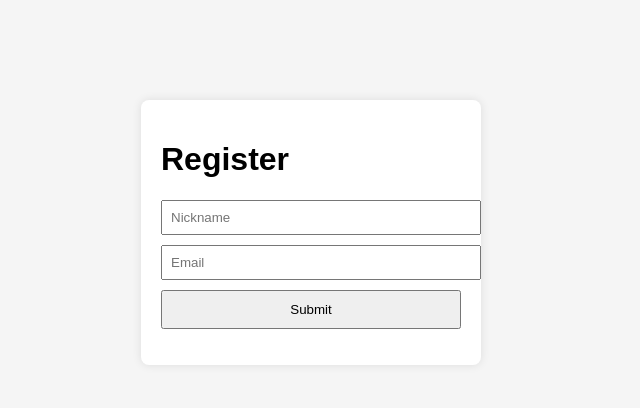
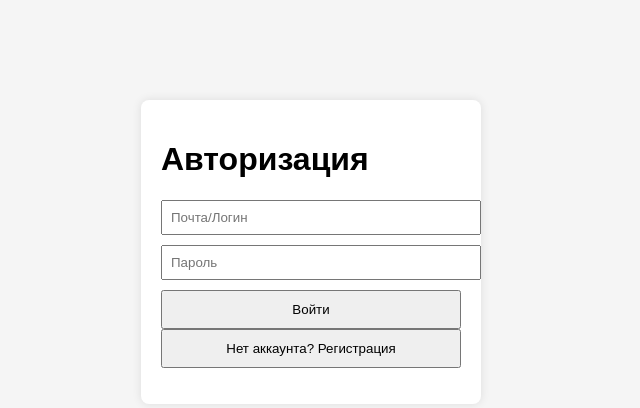
Before and after one commit to LeoriusMalz/social_web_project, a FastAPI app: page /login in a window 1280 px wide. Shown: the top 408 px of the page, without its empty margins (329-969 px from the left). Run offline with FastAPI, Linux system fonts and the light colour scheme; parts of the project's set-up code (start-up, migrations or seed data) failed here and were passed over.

Commit message:
Fixing of login and registration flows

```diff
--- a/api/users.py
+++ b/api/users.py
@@ -7,8 +7,9 @@ router = APIRouter()
 @router.post("/")
 async def create_user_api(data: dict, db=Depends(get_db)):
     print(data)
-    return await create_user(db, data["username"], data["email"])
+    return await create_user(db, data["nickname"], data["email"])
 
 @router.get("/{user_id}")
 async def get_user_api(user_id: int, db=Depends(get_db)):
+    print(await get_user(db, user_id))
     return await get_user(db, user_id)
--- a/pages.py
+++ b/pages.py
@@ -9,6 +9,10 @@ templates = Jinja2Templates(directory="templates")
 async def login_page(request: Request):
     return templates.TemplateResponse(request, "login.html", {"request": request})
 
+@router.get("/register", response_class=HTMLResponse)
+async def register_page(request: Request):
+    return templates.TemplateResponse(request, "register.html", {"request": request})
+
 @router.get("/id{user_id}", response_class=HTMLResponse)
 async def profile_page(request: Request, user_id: int):
     return templates.TemplateResponse(request, "profile.html", {"request": request, "user_id": user_id})
--- a/queries/init/schema.sql
+++ b/queries/init/schema.sql
@@ -26,11 +26,11 @@ CREATE TABLE IF NOT EXISTS participant_roles (
 
 CREATE TABLE IF NOT EXISTS users (
     id SERIAL PRIMARY KEY,
-    name VARCHAR(30) NOT NULL,
-    surname VARCHAR(30) NOT NULL,
-    patronym VARCHAR(40),
-    nickname VARCHAR(20) UNIQUE ,
-    phone VARCHAR(16) NOT NULL UNIQUE ,
+    name VARCHAR(30) NOT NULL DEFAULT 'Name',
+    surname VARCHAR(30) NOT NULL DEFAULT 'Surname',
+    patronym VARCHAR(40) DEFAULT NULL,
+    nickname VARCHAR(20) UNIQUE,
+    phone VARCHAR(16) UNIQUE DEFAULT NULL,
     email TEXT,
     sex CHAR(3) DEFAULT NULL,
     marital_status_id INTEGER DEFAULT NULL,
--- a/queries/users/create_user.sql
+++ b/queries/users/create_user.sql
@@ -1,3 +1,3 @@
-INSERT INTO users (username, email)
-VALUES ($1, $2)
-RETURNING id, username, email;
+INSERT INTO users (name, surname, phone, nickname, email)
+VALUES ('-', '-', '-', $1, $2)
+RETURNING id, nickname, email;
--- a/queries/users/get_user.sql
+++ b/queries/users/get_user.sql
@@ -1,3 +1,3 @@
-SELECT id, username, email
+SELECT id, nickname, email
 FROM users
 WHERE id = $1;
--- a/services/users.py
+++ b/services/users.py
@@ -3,8 +3,8 @@ from utils.sql_loader import load_sql
 create_user_sql = load_sql("users/create_user.sql")
 get_user_sql = load_sql("users/get_user.sql")
 
-async def create_user(conn, username, email):
-    row = await conn.fetchrow(create_user_sql, username, email)
+async def create_user(conn, nickname, email):
+    row = await conn.fetchrow(create_user_sql, nickname, email)
     return dict(row)
 
 async def get_user(conn, user_id):
--- a/static/profile.js
+++ b/static/profile.js
@@ -8,10 +8,12 @@ async function loadUser() {
     }
 
     document.getElementById("nickname").innerText =
-        "Nickname: " + data.username;
+        "Nickname: " + data.nickname;
 
     document.getElementById("email").innerText =
         "Email: " + data.email;
 }
 
-loadUser();
+document.addEventListener('DOMContentLoaded', async () => {
+    await loadUser();
+});
--- a/static/script.js
+++ b/static/script.js
@@ -1,15 +1,13 @@
 async function submitForm() {
-    const username = document.getElementById("nickname").value;
+    const nickname = document.getElementById("nickname").value;
     const email = document.getElementById("email").value;
-
-    console.log(JSON.stringify({ username, email }));
 
     const response = await fetch("/api/users", {
         method: "POST",
         headers: {
             "Content-Type": "application/json"
         },
-        body: JSON.stringify({ username, email })
+        body: JSON.stringify({ nickname, email })
     });
 
     const result = await response.json();
--- a/templates/login.html
+++ b/templates/login.html
@@ -2,18 +2,19 @@
 <html lang="en">
 <head>
     <meta charset="UTF-8">
-    <title>Login</title>
+    <title>Авторизация</title>
     <link rel="stylesheet" href="/static/style.css">
 </head>
 <body>
 
 <div class="container">
-    <h1>Register</h1>
+    <h1>Авторизация</h1>
 
-    <input id="nickname" type="text" placeholder="Nickname">
-    <input id="email" type="email" placeholder="Email">
+    <input id="login" type="text" placeholder="Почта/Логин">
+    <input id="password" type="password" placeholder="Пароль">
 
-    <button onclick="submitForm()">Submit</button>
+    <button onclick="submitForm()">Войти</button>
+    <button onclick="window.location.href='/register'">Нет аккаунта? Регистрация</button>
 
     <p id="result"></p>
 </div>
```
Also changed, not shown: templates/register.html (added, +23 -0 lines).
